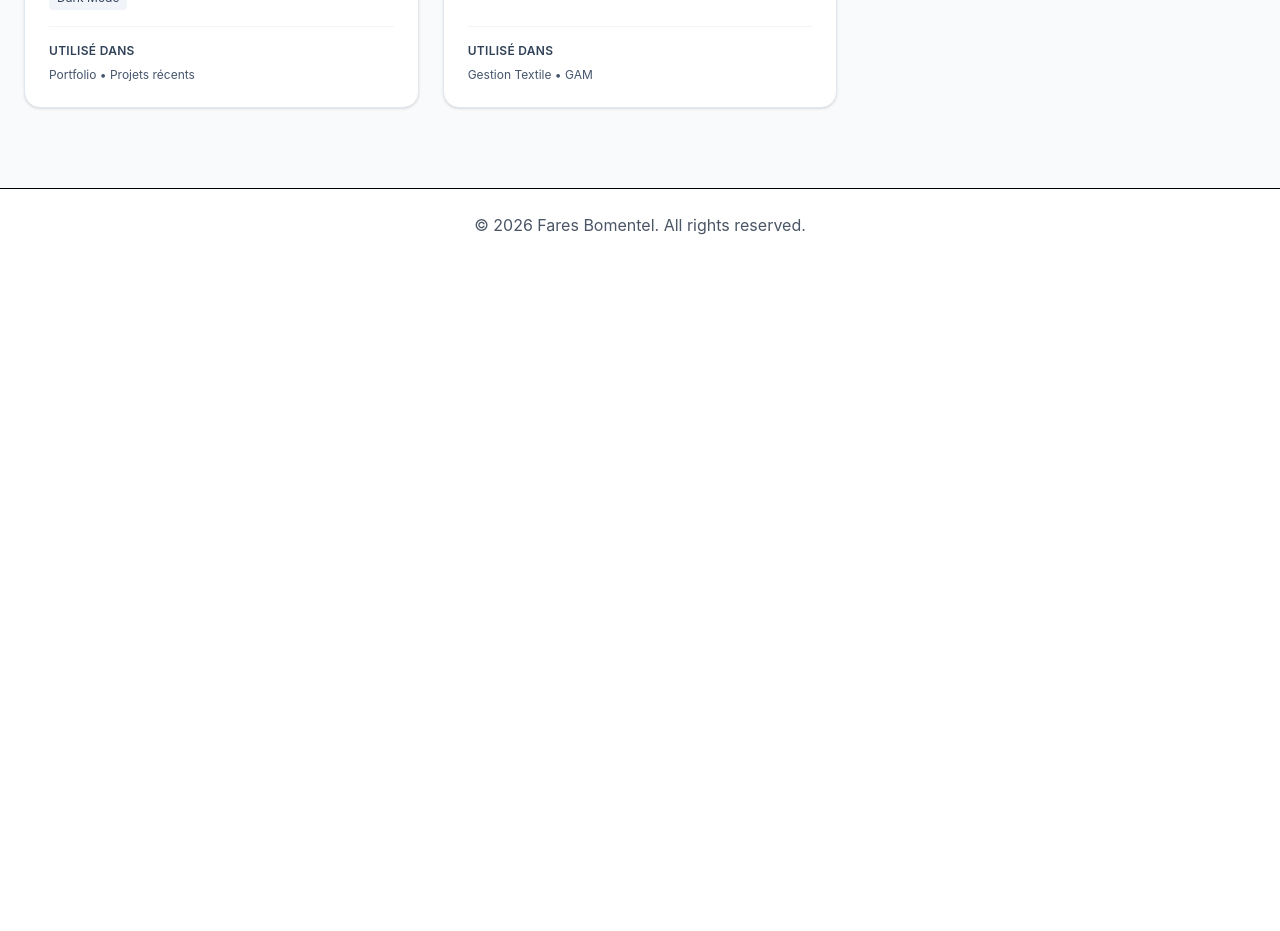
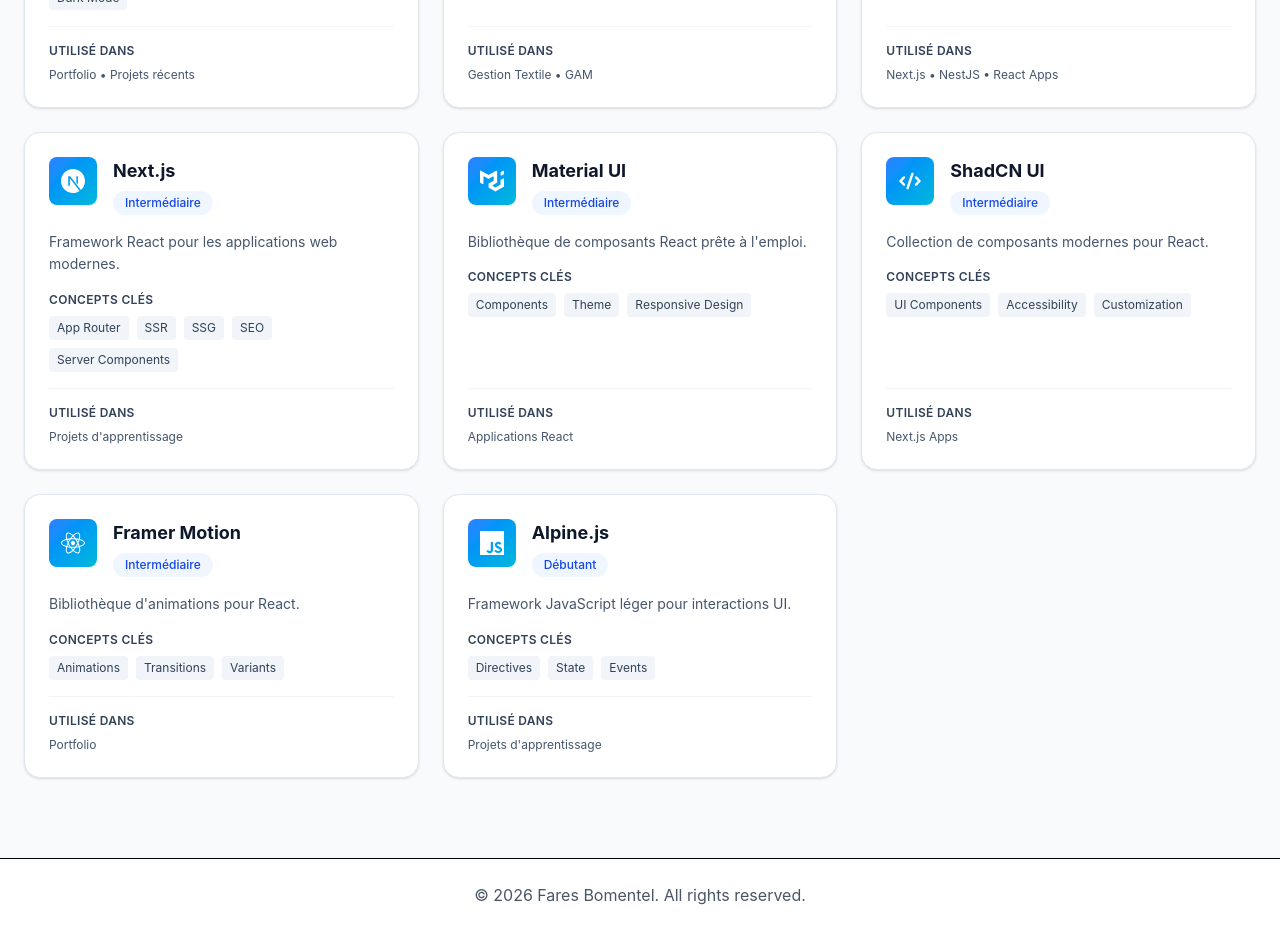
Before and after one commit to faresbomentel-coder/portfolio-fares, a React (Vite) app: page /skills in a window 1280 px wide. Shown: the part 1560-2491 px from the top of the page. Before the commit the page ends 1821 px from the top, so only its background shows below. Built offline with nearby package versions, Linux system fonts and the light colour scheme.

Commit message:
add skiils

```diff
--- a/src/data/skills.js
+++ b/src/data/skills.js
@@ -7,6 +7,8 @@
   FaGitAlt,
   FaGithub,
   FaDatabase,
+  FaNodeJs,
+  FaDocker,
 } from "react-icons/fa";
 import {
   SiJavascript,
@@ -16,6 +18,12 @@
   SiPostman,
   SiVite,
   SiGitlab,
+  SiPostgresql,
+  SiTypescript,
+  SiNextdotjs,
+  SiMui,
+  SiNestjs,
+  SiExpress,
 } from "react-icons/si";
 import {
   HiCode,
@@ -389,7 +397,7 @@
     icon: FaGitAlt,
     level: "Intermédiaire",
     description: "Système de contrôle de version pour gérer le code source.",
-    concepts: ["Commits", "Branches", "Merge", "Rebase", "Workflow","..."],
+    concepts: ["Commits", "Branches", "Merge", "Rebase", "Workflow", "..."],
     usedIn: ["Tous les projets"],
   },
   {
@@ -472,7 +480,7 @@
     icon: SiVite,
     level: "Intermédiaire",
     description: "Build tool moderne et rapide pour les applications frontend.",
-    concepts: [ "Build Optimization", "Dev Server", "Bundling"],
+    concepts: ["Build Optimization", "Dev Server", "Bundling"],
     usedIn: ["Portfolio", "React Apps"],
   },
   {
@@ -532,12 +540,7 @@
     icon: HiCode,
     level: "Avancé",
     description: "Conception d'interfaces adaptatives pour tous les écrans.",
-    concepts: [
-      "Mobile First",
-      "Media Queries",
-      "Flexbox",
-      "Grid",
-    ],
+    concepts: ["Mobile First", "Media Queries", "Flexbox", "Grid"],
     usedIn: ["Tous les projets frontend"],
   },
   {
@@ -575,7 +578,7 @@
     level: "Intermédiaire",
     description:
       "Méthode d'analyse et de conception de systèmes d'information.",
-    concepts: ["MCD", "MLD","..."],
+    concepts: ["MCD", "MLD", "..."],
     usedIn: ["Conception de projets"],
   },
   {
@@ -698,6 +701,283 @@
       "Compréhension de la documentation technique et des ressources en anglais.",
     concepts: ["Lecture technique", "Documentation", "GitHub"],
   },
+  {
+    id: 52,
+    name: "TypeScript",
+    category: "Frontend",
+    icon: SiTypescript,
+    level: "Intermédiaire",
+    description: "Sur-ensemble de JavaScript avec typage statique.",
+    concepts: ["Types", "Interfaces", "Generics", "Enums", "Type Safety"],
+    usedIn: ["Next.js", "NestJS", "React Apps"],
+  },
+  {
+    id: 53,
+    name: "Next.js",
+    category: "Frontend",
+    icon: SiNextdotjs,
+    level: "Intermédiaire",
+    description: "Framework React pour les applications web modernes.",
+    concepts: ["App Router", "SSR", "SSG", "SEO", "Server Components"],
+    usedIn: ["Projets d'apprentissage"],
+  },
+  {
+    id: 54,
+    name: "Material UI",
+    category: "Frontend",
+    icon: SiMui,
+    level: "Intermédiaire",
+    description: "Bibliothèque de composants React prête à l'emploi.",
+    concepts: ["Components", "Theme", "Responsive Design"],
+    usedIn: ["Applications React"],
+  },
+  {
+    id: 55,
+    name: "ShadCN UI",
+    category: "Frontend",
+    icon: HiCode,
+    level: "Intermédiaire",
+    description: "Collection de composants modernes pour React.",
+    concepts: ["UI Components", "Accessibility", "Customization"],
+    usedIn: ["Next.js Apps"],
+  },
+  {
+    id: 56,
+    name: "Framer Motion",
+    category: "Frontend",
+    icon: FaReact,
+    level: "Intermédiaire",
+    description: "Bibliothèque d'animations pour React.",
+    concepts: ["Animations", "Transitions", "Variants"],
+    usedIn: ["Portfolio"],
+  },
+  {
+    id: 57,
+    name: "Alpine.js",
+    category: "Frontend",
+    icon: SiJavascript,
+    level: "Débutant",
+    description: "Framework JavaScript léger pour interactions UI.",
+    concepts: ["Directives", "State", "Events"],
+    usedIn: ["Projets d'apprentissage"],
+  },
+  {
+    id: 58,
+    name: "NestJS",
+    category: "Backend",
+    icon: SiNestjs,
+    level: "Intermédiaire",
+    description: "Framework Node.js basé sur TypeScript.",
+    concepts: [
+      "Controllers",
+      "Services",
+      "Modules",
+      "DTO",
+      "Validation",
+      "Dependency Injection",
+    ],
+    usedIn: ["API REST"],
+  },
+  {
+    id: 59,
+    name: "Node.js",
+    category: "Backend",
+    icon: FaNodeJs,
+    level: "Intermédiaire",
+    description: "Environnement d'exécution JavaScript côté serveur.",
+    concepts: ["Modules", "NPM", "Event Loop"],
+    usedIn: ["NestJS", "Express.js"],
+  },
+  {
+    id: 60,
+    name: "Express.js",
+    category: "Backend",
+    icon: SiExpress,
+    level: "Intermédiaire",
+    description: "Framework minimaliste pour Node.js.",
+    concepts: ["Routing", "Middleware", "REST API"],
+    usedIn: ["APIs Backend"],
+  },
+  {
+    id: 61,
+    name: "Prisma ORM",
+    category: "Backend",
+    icon: FaDatabase,
+    level: "Intermédiaire",
+    description: "ORM moderne pour Node.js et TypeScript.",
+    concepts: ["Schema", "Migrations", "Relations", "CRUD"],
+    usedIn: ["NestJS", "PostgreSQL"],
+  },
+  {
+    id: 62,
+    name: "JWT Authentication",
+    category: "Backend",
+    icon: HiUserGroup,
+    level: "Intermédiaire",
+    description: "Authentification basée sur les JSON Web Tokens.",
+    concepts: ["Access Token", "Refresh Token", "Authorization"],
+    usedIn: ["NestJS APIs"],
+  },
+  {
+    id: 63,
+    name: "Laravel Sanctum",
+    category: "Backend",
+    icon: FaLaravel,
+    level: "Intermédiaire",
+    description: "Authentification API légère pour Laravel.",
+    concepts: ["Tokens", "SPA Authentication", "API Security"],
+    usedIn: ["Laravel APIs"],
+  },
+  {
+    id: 64,
+    name: "Zod",
+    category: "Backend",
+    icon: HiCode,
+    level: "Débutant",
+    description: "Validation et typage des données TypeScript.",
+    concepts: ["Schemas", "Validation", "Type Inference"],
+    usedIn: ["Next.js", "TypeScript"],
+  },
+  {
+    id: 65,
+    name: "class-validator",
+    category: "Backend",
+    icon: HiCode,
+    level: "Débutant",
+    description: "Validation des DTO dans NestJS.",
+    concepts: ["Decorators", "DTO", "ValidationPipe"],
+    usedIn: ["NestJS"],
+  },
+  {
+    id: 66,
+    name: "PostgreSQL",
+    category: "Database",
+    icon: SiPostgresql,
+    level: "Intermédiaire",
+    description: "Base de données relationnelle avancée.",
+    concepts: ["SQL", "Relations", "Indexes", "Transactions"],
+    usedIn: ["NestJS", "Prisma"],
+  },
+  {
+    id: 67,
+    name: "Docker Compose",
+    category: "Tools",
+    icon: FaDocker,
+    level: "Débutant",
+    description: "Orchestration de services avec Docker.",
+    concepts: ["Containers", "Volumes", "Networks", "Services"],
+    usedIn: ["Environnements de développement"],
+  },
+  {
+    id: 68,
+    name: "Figma",
+    category: "Tools",
+    icon: HiCode,
+    level: "Intermédiaire",
+    description: "Outil de design UI/UX collaboratif.",
+    concepts: ["Wireframes", "Prototyping", "Design Systems"],
+    usedIn: ["Conception d'interfaces"],
+  },
+  {
+    id: 671,
+    name: "Docker Compose",
+    category: "Tools",
+    icon: FaDocker,
+    level: "Débutant",
+    description: "Orchestration de services avec Docker.",
+    concepts: ["Containers", "Volumes", "Networks", "Services"],
+    usedIn: ["Environnements de développement"],
+  },
+  {
+    id: 681,
+    name: "Figma",
+    category: "Tools",
+    icon: HiCode,
+    level: "Intermédiaire",
+    description: "Outil de design UI/UX collaboratif.",
+    concepts: ["Wireframes", "Prototyping", "Design Systems"],
+    usedIn: ["Conception d'interfaces"],
+  },
+  {
+    id: 69,
+    name: "SEO Fundamentals",
+    category: "Concepts",
+    icon: HiTrendingUp,
+    level: "Débutant",
+    description: "Optimisation du référencement naturel.",
+    concepts: ["Meta Tags", "Performance", "Indexation"],
+    usedIn: ["Next.js", "Sites Web"],
+  },
+  {
+    id: 70,
+    name: "SPA Development",
+    category: "Concepts",
+    icon: HiCode,
+    level: "Avancé",
+    description: "Développement d'applications Single Page Application.",
+    concepts: ["Routing", "State Management", "API Integration"],
+    usedIn: ["React", "Portfolio", "Gestion Textile"],
+  },
+  {
+    id: 71,
+    name: "API Integration",
+    category: "Concepts",
+    icon: HiCode,
+    level: "Intermédiaire",
+    description: "Consommation et intégration d'APIs externes.",
+    concepts: ["REST", "Axios", "JSON", "Authentication"],
+    usedIn: ["Applications React"],
+  },
+  {
+    id: 72,
+    name: "Use Case Diagram",
+    category: "Concepts",
+    icon: HiCode,
+    level: "Intermédiaire",
+    description: "Modélisation des interactions utilisateur-système.",
+    concepts: ["Actors", "Use Cases", "Relations"],
+    usedIn: ["Analyse fonctionnelle"],
+  },
+  {
+    id: 73,
+    name: "Class Diagram",
+    category: "Concepts",
+    icon: HiCode,
+    level: "Intermédiaire",
+    description: "Modélisation de la structure des classes.",
+    concepts: ["Classes", "Attributs", "Méthodes", "Relations"],
+    usedIn: ["Conception logicielle"],
+  },
+  {
+    id: 74,
+    name: "Sequence Diagram",
+    category: "Concepts",
+    icon: HiCode,
+    level: "Intermédiaire",
+    description: "Représentation des échanges entre objets.",
+    concepts: ["Messages", "Actors", "Flow"],
+    usedIn: ["Analyse UML"],
+  },
+  {
+    id: 75,
+    name: "Gantt",
+    category: "Concepts",
+    icon: HiClock,
+    level: "Intermédiaire",
+    description: "Planification et suivi des tâches d'un projet.",
+    concepts: ["Planning", "Milestones", "Deadlines"],
+    usedIn: ["Gestion de projet"],
+  },
+  {
+    id: 76,
+    name: "PERT",
+    category: "Concepts",
+    icon: HiClock,
+    level: "Intermédiaire",
+    description: "Méthode d'estimation et d'organisation des tâches.",
+    concepts: ["Dépendances", "Chemin critique", "Estimation"],
+    usedIn: ["Gestion de projet"],
+  },
 ];
 
 // Fonction utilitaire pour obtenir les catégories uniques
```
